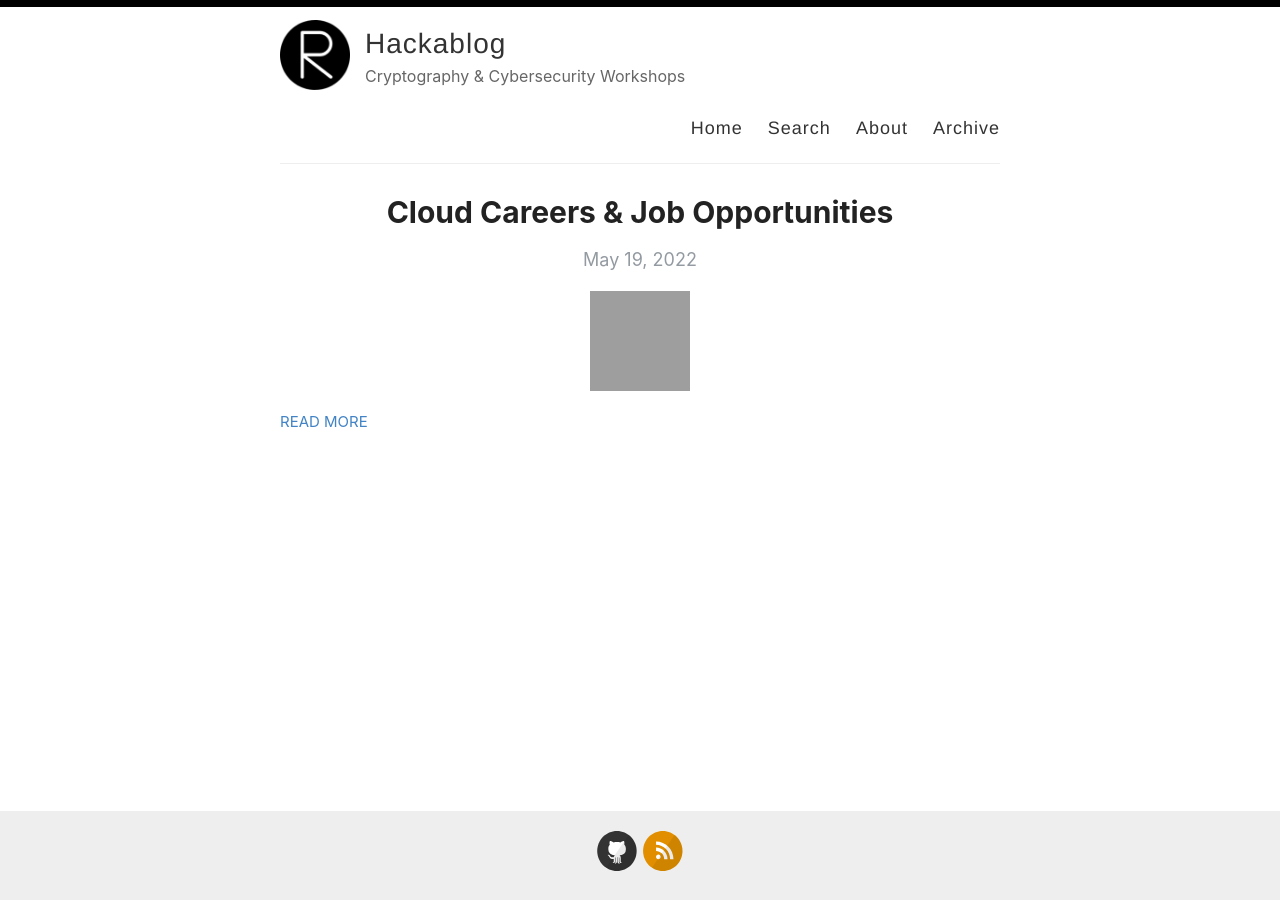
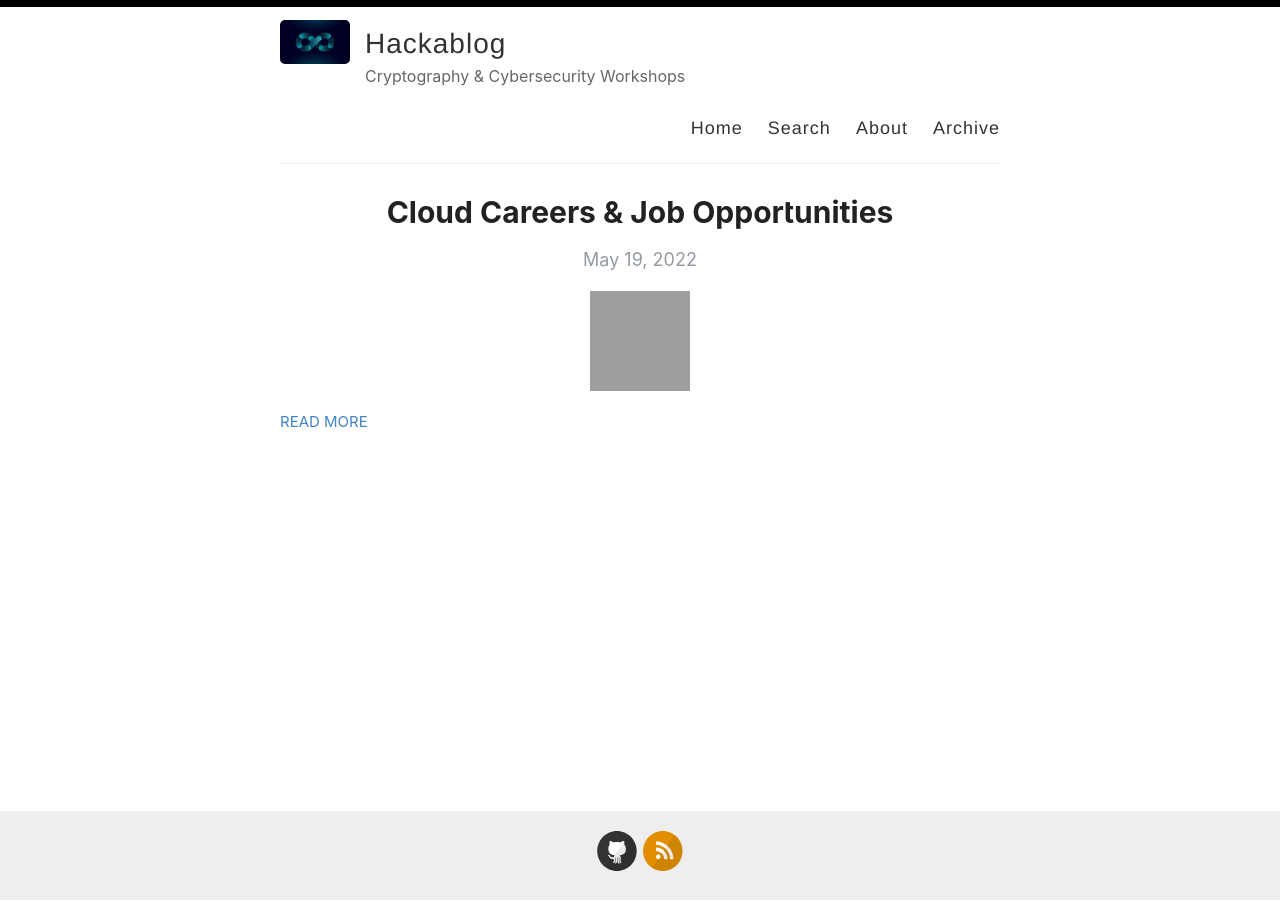
Before and after one commit to jouleffect/hackablog, a Jekyll site: the page built from index.html, in a window 1280 px wide. Built offline with Jekyll 4.4.1, drawn with Linux system fonts in a browser that asks for light colours; the list of posts is cut into pages by our own code; grey boxes are pictures that could not be loaded.

Commit message:
Update _config.yml

```diff
--- a/_config.yml
+++ b/_config.yml
@@ -12,7 +12,7 @@ author: Jouleffect
 description: Cryptography & Cybersecurity Workshops
 
 # URL of your avatar or profile pic (you could use your GitHub profile pic)
-avatar: /images/reverie.png
+avatar: /images/logo.jpg
 
 #
 # Flags below are optional
```
